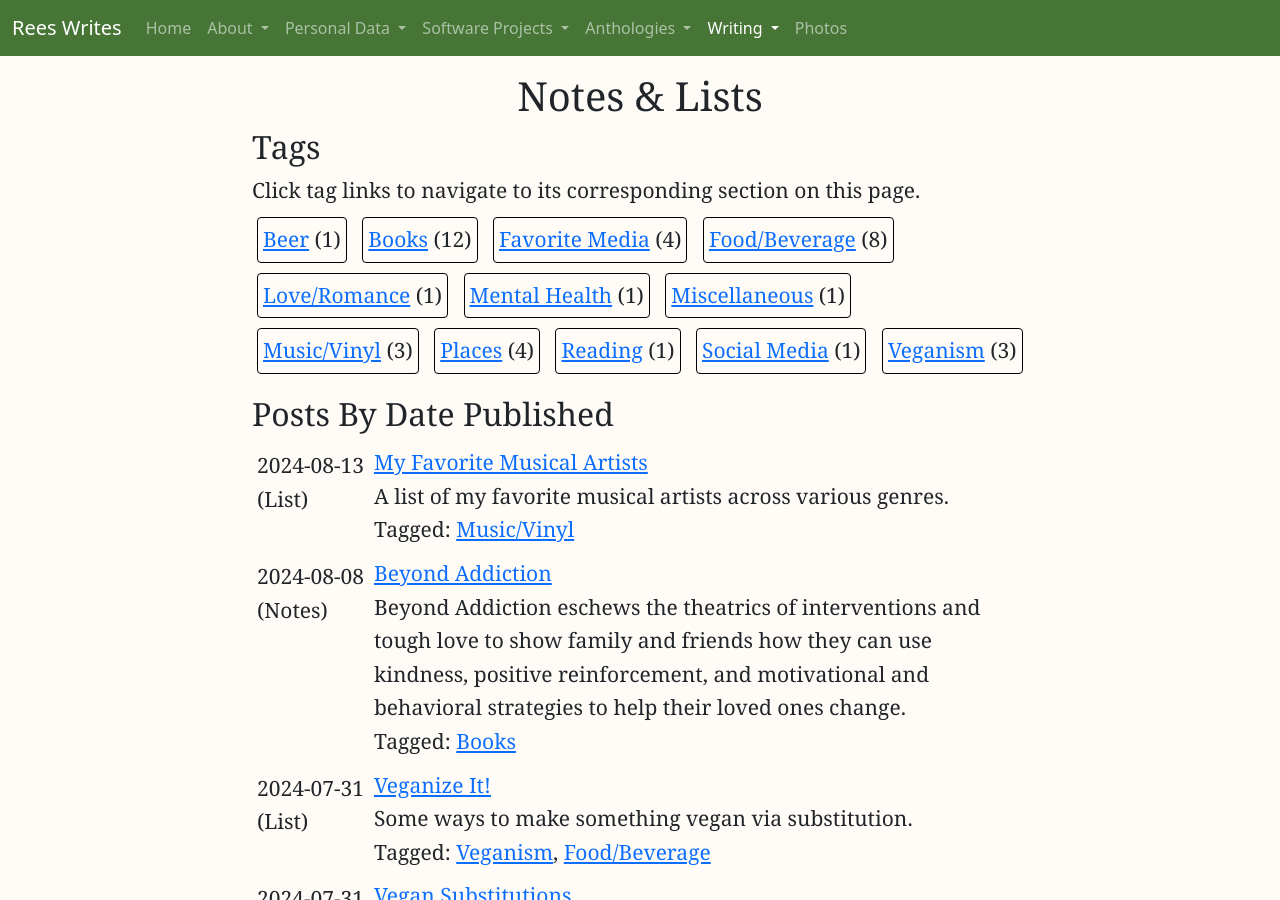
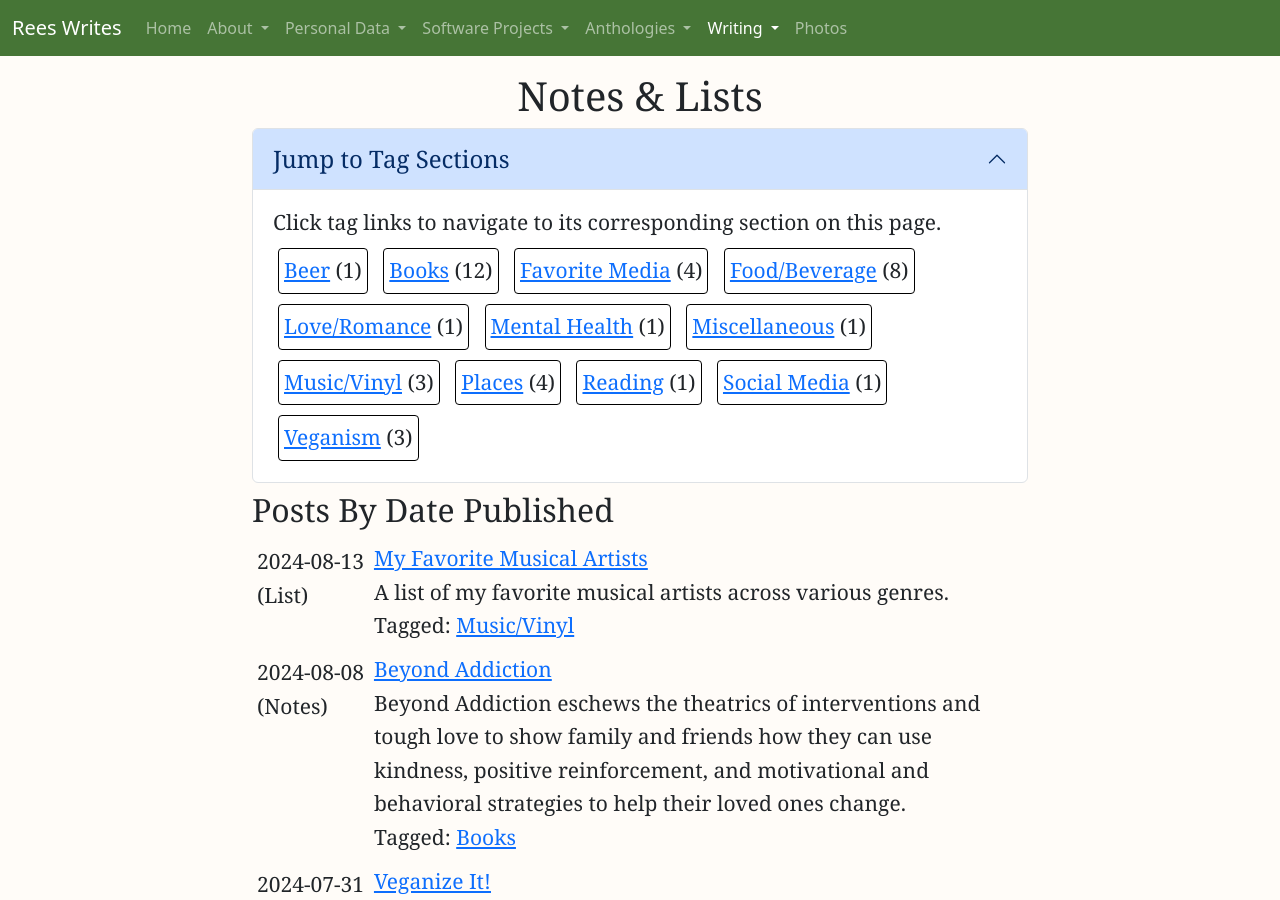
Before and after one commit to reeshuffled/reeshuffled.github.io, a Jekyll site: the page built from index_notes_lists.html, in a window 1280 px wide and 900 px high. Built offline with Jekyll 4.4.1, drawn with Linux system fonts in a browser that asks for light colours; cached includes are drawn as plain includes.

Commit message:
update index pages

```diff
--- a/_includes/chronologicalPosts.html
+++ b/_includes/chronologicalPosts.html
@@ -34,7 +34,7 @@
                     </p>
 
                     <p>
-                        ({{post.type | capitalize }})
+                        ({{ post.type | capitalize }})
                     </p>
                 </td>
 
@@ -44,13 +44,13 @@
                     </p>
 
                     <p class="mb-0">
-                        {{post.description}}
+                        {{ post.description }}
                     </p>
 
                     <p class="mb-0">
                         Tagged:
                         {% for tag in post.tags %}
-                            <a href="/posts/all#{{ tag | encode_url }}">{{ tag }}</a>
+                            <a href="/posts/{{ include.url }}#{{ tag | encode_url }}">{{ tag }}</a>
                             {%- unless forloop.last %}, {% endunless %}
                         {% endfor %}
                     </p>
--- a/_includes/tagCounts.html
+++ b/_includes/tagCounts.html
@@ -29,13 +29,24 @@
 <!-- show post count by tag for specified post types -->
 {% assign sorted_tags = site.tags | sort %}
 
-<h2>{{ include.name }} Tags</h2>
+<div class="accordion" id="tagCounts">
+    <div class="accordion-item mb-2">
+        <div class="accordion-header">
+            <button
+                class="accordion-button" type="button" data-bs-toggle="collapse" data-bs-target="#collapseOne" aria-expanded="true" aria-controls="collapseOne">
+                <h4 class="mb-0">
+                    Jump to {{ include.name }} Tag Sections
+                </h4>
+            </button>
+        </h2>
 
+        <div id="collapseOne" class="accordion-collapse collapse show" data-bs-parent="#tagCounts">
+            <div class="accordion-body">
                 <p class="mb-1">
                     Click tag links to navigate to its corresponding section on this page.
                 </p>
 
-<ul id="post_tags">
+                <ul class="mb-0" id="post_tags">
                     {% for tag in sorted_tags %}
                         {% if post_tags contains tag[0] %}
                             <!-- only count posts of the specified post type -->
@@ -54,3 +65,7 @@
                         {% endif %}
                     {% endfor %}
                 </ul>
+            </div>
+        </div>
+    </div>
+</div>
--- a/index_articles_essays.html
+++ b/index_articles_essays.html
@@ -20,6 +20,7 @@
 {%
     include_cached chronologicalPosts.html
     post_types='article, essay'
+    url='articles-and-essays'
 %}
 
 {%
--- a/index_notes_lists.html
+++ b/index_notes_lists.html
@@ -36,6 +36,7 @@
 {%
     include_cached chronologicalPosts.html
     post_types='notes, list'
+    url='notes-and-lists'
 %}
 
 {%
```
Lines whose indentation alone changed are shown as unchanged.
